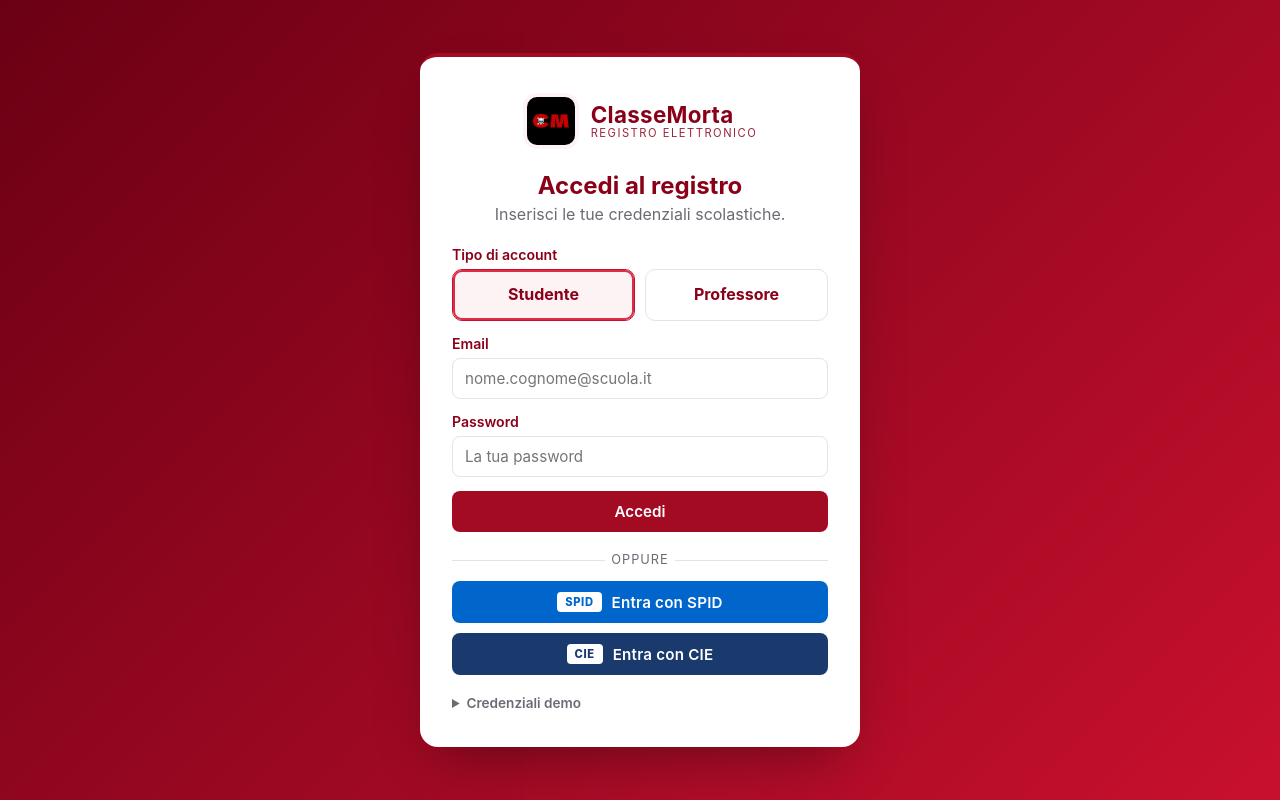
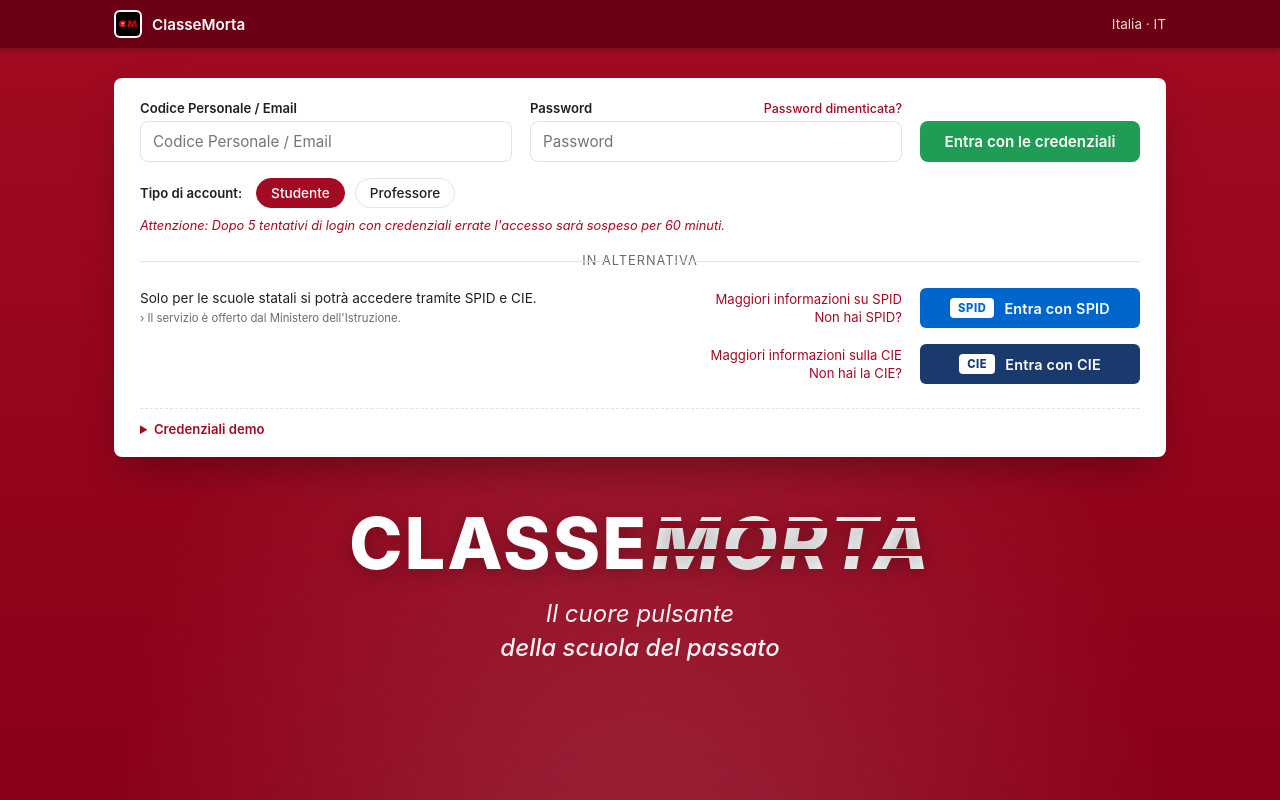
Before and after one commit to CapoHHub/ClasseMorta, a PHP site: page /login.html in a window 1280 px wide. Run offline with PHP 8.4, Linux system fonts and the light colour scheme; some libraries are stand-ins or nearby versions.

Commit message:
login page modified

```diff
--- a/frontend/assets/style.css
+++ b/frontend/assets/style.css
@@ -352,46 +352,252 @@ a:hover { text-decoration: underline; }
 .cm-alert-warn    { background: #fff8e1;           border-color: var(--cm-accent);   color: #785400; }
 .cm-alert.hidden  { display: none; }
 
-/* ============== LOGIN ============== */
+/* ============== LOGIN (stile ClasseViva) ============== */
 .cm-login-bg {
     min-height: 100vh;
-    background: linear-gradient(135deg, var(--cm-red-900), var(--cm-red-600));
+    background: var(--cm-red-700);
+    background-image:
+        radial-gradient(ellipse at 50% 120%, rgba(255,255,255,0.15) 0%, rgba(255,255,255,0) 60%),
+        linear-gradient(180deg, var(--cm-red-700) 0%, var(--cm-red-800) 100%);
+    color: white;
+}
+
+/* topbar scura */
+.cm-login-topbar {
+    background: var(--cm-red-900);
+    padding: 10px 0;
+    box-shadow: 0 2px 6px rgba(0,0,0,0.25);
+}
+.cm-login-topbar-inner {
+    max-width: 1100px;
+    margin: 0 auto;
+    padding: 0 24px;
+    display: flex;
+    align-items: center;
+    justify-content: space-between;
+    color: white;
+}
+.cm-brand-mini {
+    display: flex;
+    align-items: center;
+    gap: 10px;
+    color: white;
+    font-weight: 600;
+    font-size: 0.95rem;
+}
+.cm-brand-mini:hover { text-decoration: none; opacity: 0.85; }
+.cm-brand-mini img {
+    width: 28px;
+    height: 28px;
+    background: white;
+    border-radius: 6px;
+    padding: 2px;
+    object-fit: contain;
+}
+.cm-lang {
+    font-size: 0.85rem;
+    color: rgba(255,255,255,0.85);
+}
+
+.cm-login-shell {
+    max-width: 1100px;
+    margin: 0 auto;
+    padding: 30px 24px 60px;
+}
+
+/* card bianca contenente form e SPID/CIE */
+.cm-login-card-v2 {
+    background: white;
+    color: var(--cm-text);
+    border-radius: 8px;
+    padding: 22px 26px 20px;
+    box-shadow: 0 18px 40px -10px rgba(0,0,0,0.35);
+}
+
+.cm-login-row {
     display: grid;
-    place-items: center;
-    padding: 24px;
+    grid-template-columns: 1fr 1fr auto;
+    gap: 18px;
+    align-items: end;
 }
-.cm-login-card {
+@media (max-width: 760px) {
+    .cm-login-row { grid-template-columns: 1fr; }
+}
+
+.cm-login-col { display: flex; flex-direction: column; gap: 5px; }
+.cm-login-col-btn { min-width: 220px; }
+@media (max-width: 760px) { .cm-login-col-btn { min-width: 0; } }
+
+.cm-mini-label {
+    font-size: 0.82rem;
+    font-weight: 600;
+    color: var(--cm-text);
+    display: flex;
+    justify-content: space-between;
+    align-items: baseline;
+}
+.cm-forgot {
+    font-size: 0.78rem;
+    font-weight: 500;
+    color: var(--cm-red-700);
+}
+
+.cm-btn-success {
+    background: #1f9d55;
+    color: white;
+    width: 100%;
+}
+.cm-btn-success:hover { background: #167942; }
+
+/* Tipo account: pill radio inline */
+.cm-account-type {
+    display: flex;
+    align-items: center;
+    gap: 10px;
+    flex-wrap: wrap;
+    margin: 16px 0 4px;
+}
+.cm-account-type .cm-mini-label {
+    margin-right: 4px;
+}
+.cm-pill-radio {
+    border: 1px solid var(--cm-border);
+    border-radius: 999px;
+    padding: 6px 14px;
+    cursor: pointer;
+    font-size: 0.85rem;
+    font-weight: 500;
+    color: var(--cm-text);
+    transition: 0.15s;
     background: white;
-    width: 100%;
-    max-width: 440px;
-    border-radius: 18px;
-    box-shadow: 0 25px 55px -20px rgba(0,0,0,0.4);
-    padding: 36px 32px;
-    border-top: 4px solid var(--cm-red-700);
 }
-.cm-login-card .cm-brand {
-    color: var(--cm-red-800);
-    justify-content: center;
-    margin-bottom: 22px;
-    font-size: 1.4rem;
+.cm-pill-radio:hover { border-color: var(--cm-red-500); }
+.cm-pill-radio input { display: none; }
+.cm-pill-radio.selected {
+    background: var(--cm-red-700);
+    color: white;
+    border-color: var(--cm-red-700);
 }
-.cm-login-card .cm-brand img {
-    background: var(--cm-red-50);
-    width: 56px;
-    height: 56px;
-    border-radius: 14px;
-    box-shadow: none;
-    padding: 4px;
+
+.cm-warn-text {
+    color: var(--cm-red-700);
+    font-size: 0.8rem;
+    margin: 10px 0 0;
+    font-style: italic;
 }
-.cm-login-card h1 {
-    margin: 0 0 4px;
-    color: var(--cm-red-800);
-    font-size: 1.5rem;
+
+/* divider "In alternativa" */
+.cm-divider {
+    position: relative;
     text-align: center;
+    color: var(--cm-muted);
+    font-size: 0.82rem;
+    margin: 18px 0 14px;
 }
-.cm-login-card .cm-page-sub {
+.cm-divider::before,
+.cm-divider::after {
+    content: "";
+    position: absolute;
+    top: 50%;
+    width: calc(50% - 70px);
+    height: 1px;
+    background: var(--cm-border);
+}
+.cm-divider::before { left: 0; }
+.cm-divider::after  { right: 0; }
+.cm-divider span { background: white; padding: 0 14px; }
+
+/* righe alternativa */
+.cm-alt-row {
+    display: grid;
+    grid-template-columns: 1.4fr 1fr auto;
+    gap: 18px;
+    align-items: center;
+    padding: 6px 0;
+}
+.cm-alt-row + .cm-alt-row { padding-top: 10px; }
+@media (max-width: 760px) {
+    .cm-alt-row { grid-template-columns: 1fr; gap: 8px; }
+}
+
+.cm-alt-info {
+    font-size: 0.85rem;
+    color: var(--cm-text);
+    line-height: 1.4;
+}
+.cm-alt-links {
+    display: flex;
+    flex-direction: column;
+    gap: 2px;
+    text-align: right;
+    font-size: 0.82rem;
+}
+.cm-alt-links a { color: var(--cm-red-700); }
+@media (max-width: 760px) {
+    .cm-alt-links { text-align: left; }
+}
+
+.cm-alt-cta { min-width: 220px; }
+.cm-alt-cta .cm-btn-spid,
+.cm-alt-cta .cm-btn-cie { margin-bottom: 0; }
+@media (max-width: 760px) { .cm-alt-cta { min-width: 0; } }
+
+/* details credenziali demo */
+.cm-demo-creds {
+    margin-top: 18px;
+    border-top: 1px dashed var(--cm-border);
+    padding-top: 12px;
+    font-size: 0.82rem;
+    color: var(--cm-muted);
+}
+.cm-demo-creds summary {
+    cursor: pointer;
+    font-weight: 600;
+    color: var(--cm-red-700);
+}
+.cm-demo-creds > div {
+    padding-top: 8px;
+    line-height: 1.6;
+}
+
+/* HERO: logo gigante + motto */
+.cm-hero {
     text-align: center;
-    margin: 0 0 22px;
+    padding: 50px 24px 30px;
+    color: white;
+}
+.cm-hero-logo {
+    font-size: clamp(2.5rem, 6.5vw, 4.5rem);
+    font-weight: 800;
+    letter-spacing: 2px;
+    margin: 0;
+    color: white;
+    line-height: 1;
+    text-shadow: 0 4px 18px rgba(0,0,0,0.25);
+}
+.cm-hero-logo em {
+    font-style: italic;
+    font-weight: 800;
+    background: linear-gradient(180deg,
+        white 0%, white 25%,
+        var(--cm-red-700) 25%, var(--cm-red-700) 33%,
+        white 33%, white 58%,
+        var(--cm-red-700) 58%, var(--cm-red-700) 66%,
+        white 66%, white 100%);
+    -webkit-background-clip: text;
+    background-clip: text;
+    -webkit-text-fill-color: transparent;
+    padding-left: 4px;
+}
+.cm-hero-motto {
+    margin: 18px 0 0;
+    font-size: clamp(1.1rem, 2.2vw, 1.5rem);
+    font-style: italic;
+    line-height: 1.4;
+    color: rgba(255,255,255,0.95);
+}
+.cm-hero-motto span {
+    font-weight: 500;
 }
 
 /* ============== LOGIN: SPID / CIE ============== */
@@ -421,9 +627,9 @@ a:hover { text-decoration: underline; }
 .cm-btn-cie {
     width: 100%;
     border: none;
-    border-radius: 8px;
-    padding: 11px 16px;
-    font-size: 0.95rem;
+    border-radius: 6px;
+    padding: 10px 16px;
+    font-size: 0.9rem;
     font-weight: 600;
     cursor: pointer;
     display: flex;
@@ -432,7 +638,6 @@ a:hover { text-decoration: underline; }
     gap: 10px;
     font-family: inherit;
     transition: 0.15s;
-    margin-bottom: 10px;
     color: white;
     letter-spacing: 0.2px;
 }
--- a/frontend/login.html
+++ b/frontend/login.html
@@ -9,63 +9,101 @@
 </head>
 <body class="cm-login-bg">
 
-    <main class="cm-login-card">
-        <a class="cm-brand" href="login.html">
+    <header class="cm-login-topbar">
+        <div class="cm-login-topbar-inner">
+            <a class="cm-brand-mini" href="login.html">
                 <img src="assets/logo.png" alt="ClasseMorta">
-            <span class="cm-brand-text">
-                ClasseMorta
-                <small>Registro Elettronico</small>
-            </span>
+                <span>ClasseMorta</span>
             </a>
+            <span class="cm-lang">Italia &middot; IT</span>
+        </div>
+    </header>
 
-        <h1>Accedi al registro</h1>
-        <p class="cm-page-sub">Inserisci le tue credenziali scolastiche.</p>
+    <div class="cm-login-shell">
 
-        <form id="loginForm" class="cm-form" autocomplete="off">
+        <main class="cm-login-card-v2">
 
-            <div class="cm-field">
-                <label>Tipo di account</label>
-                <div class="cm-radio-group">
-                    <label class="cm-radio-option selected" data-ruolo="studente">
-                        <input type="radio" name="ruolo" value="studente" checked>
-                        <b>Studente</b>
+            <form id="loginForm" autocomplete="off">
+
+                <div class="cm-login-row">
+                    <div class="cm-login-col">
+                        <label class="cm-mini-label" for="email">Codice Personale / Email</label>
+                        <input class="cm-input" type="text" id="email" name="email"
+                               placeholder="Codice Personale / Email" required>
+                    </div>
+
+                    <div class="cm-login-col">
+                        <label class="cm-mini-label" for="password">
+                            Password
+                            <a href="#" onclick="event.preventDefault()" class="cm-forgot">
+                                Password dimenticata?
+                            </a>
                         </label>
-                    <label class="cm-radio-option" data-ruolo="professore">
-                        <input type="radio" name="ruolo" value="professore">
-                        <b>Professore</b>
-                    </label>
+                        <input class="cm-input" type="password" id="password" name="password"
+                               placeholder="Password" required>
+                    </div>
+
+                    <div class="cm-login-col-btn">
+                        <button type="submit" class="cm-btn cm-btn-success">
+                            Entra con le credenziali
+                        </button>
                     </div>
                 </div>
 
-            <div class="cm-field">
-                <label for="email">Email</label>
-                <input class="cm-input" type="text" id="email" name="email"
-                       placeholder="nome.cognome@scuola.it" required>
+                <div class="cm-account-type">
+                    <span class="cm-mini-label">Tipo di account:</span>
+                    <label class="cm-pill-radio selected" data-ruolo="studente">
+                        <input type="radio" name="ruolo" value="studente" checked>
+                        Studente
+                    </label>
+                    <label class="cm-pill-radio" data-ruolo="professore">
+                        <input type="radio" name="ruolo" value="professore">
+                        Professore
+                    </label>
                 </div>
 
-            <div class="cm-field">
-                <label for="password">Password</label>
-                <input class="cm-input" type="password" id="password" name="password"
-                       placeholder="La tua password" required>
-            </div>
-
-            <button type="submit" class="cm-btn">Accedi</button>
+                <p class="cm-warn-text">
+                    Attenzione: Dopo 5 tentativi di login con credenziali errate
+                    l'accesso sarà sospeso per 60 minuti.
+                </p>
             </form>
 
             <div id="loginAlert" class="cm-alert hidden"></div>
 
-        <div class="cm-divider"><span>oppure</span></div>
+            <div class="cm-divider"><span>In alternativa</span></div>
 
+            <div class="cm-alt-row">
+                <div class="cm-alt-info">
+                    Solo per le scuole statali si potrà accedere tramite SPID e CIE.<br>
+                    <small class="cm-text-muted">&rsaquo; Il servizio è offerto dal Ministero dell'Istruzione.</small>
+                </div>
+                <div class="cm-alt-links">
+                    <a href="#" onclick="event.preventDefault()">Maggiori informazioni su SPID</a>
+                    <a href="#" onclick="event.preventDefault()">Non hai SPID?</a>
+                </div>
+                <div class="cm-alt-cta">
                     <button type="button" class="cm-btn-spid" onclick="apriQrModal('spid')">
                         Entra con SPID
                     </button>
+                </div>
+            </div>
+
+            <div class="cm-alt-row">
+                <div class="cm-alt-info"></div>
+                <div class="cm-alt-links">
+                    <a href="#" onclick="event.preventDefault()">Maggiori informazioni sulla CIE</a>
+                    <a href="#" onclick="event.preventDefault()">Non hai la CIE?</a>
+                </div>
+                <div class="cm-alt-cta">
                     <button type="button" class="cm-btn-cie" onclick="apriQrModal('cie')">
                         Entra con CIE
                     </button>
+                </div>
+            </div>
 
-        <details class="cm-mt-20" style="font-size:0.85rem; color: var(--cm-muted);">
-            <summary style="cursor:pointer; font-weight:600;">Credenziali demo</summary>
-            <div style="padding-top:8px; line-height:1.6;">
+            <details class="cm-demo-creds">
+                <summary>Credenziali demo</summary>
+                <div>
                     <b>Professori:</b><br>
                     mario.rossi@scuola.it / prof123<br>
                     elena.bianchi@scuola.it / prof123<br><br>
@@ -77,6 +115,15 @@
                 </div>
             </details>
         </main>
+
+        <section class="cm-hero">
+            <h1 class="cm-hero-logo">CLASSE<em>MORTA</em></h1>
+            <p class="cm-hero-motto">
+                Il cuore pulsante<br>
+                <span>della scuola del passato</span>
+            </p>
+        </section>
+    </div>
 
     <div id="qrModal" class="cm-modal hidden"
          onclick="if(event.target===this)chiudiQrModal()">
@@ -95,8 +142,8 @@
     <script src="app.js"></script>
     <script src="https://cdn.jsdelivr.net/npm/qrcode-generator@1.4.4/qrcode.min.js"></script>
     <script>
-        const MEME_URL_SPID = "https://i.redd.it/compreresti-questi-giochi-v0-2uies1jtavjd1.jpg?width=1080&format=pjpg&auto=webp&s=0f13e6b2763e501fc73269f26de4640e96679a82";
-        const MEME_URL_CIE  = "https://i.redd.it/compreresti-questi-giochi-v0-2uies1jtavjd1.jpg?width=1080&format=pjpg&auto=webp&s=0f13e6b2763e501fc73269f26de4640e96679a82";
+        const MEME_URL_SPID = "https://www.reddit.com/media?url=https%3A%2F%2Fi.redd.it%2Fcompreresti-questi-giochi-v0-2uies1jtavjd1.jpg%3Fwidth%3D1080%26format%3Dpjpg%26auto%3Dwebp%26s%3D0f13e6b2763e501fc73269f26de4640e96679a82";
+        const MEME_URL_CIE  = "https://www.reddit.com/media?url=https%3A%2F%2Fi.redd.it%2Fcompreresti-questi-giochi-v0-2uies1jtavjd1.jpg%3Fwidth%3D1080%26format%3Dpjpg%26auto%3Dwebp%26s%3D0f13e6b2763e501fc73269f26de4640e96679a82";
 
         function apriQrModal(metodo) {
             const url = metodo === "spid" ? MEME_URL_SPID : MEME_URL_CIE;
@@ -117,9 +164,9 @@
             if (e.key === "Escape") chiudiQrModal();
         });
 
-        document.querySelectorAll(".cm-radio-option").forEach(opt => {
+        document.querySelectorAll(".cm-pill-radio").forEach(opt => {
             opt.addEventListener("click", () => {
-                document.querySelectorAll(".cm-radio-option").forEach(o => o.classList.remove("selected"));
+                document.querySelectorAll(".cm-pill-radio").forEach(o => o.classList.remove("selected"));
                 opt.classList.add("selected");
                 opt.querySelector("input").checked = true;
             });
```
Lines whose indentation alone changed are shown as unchanged.
